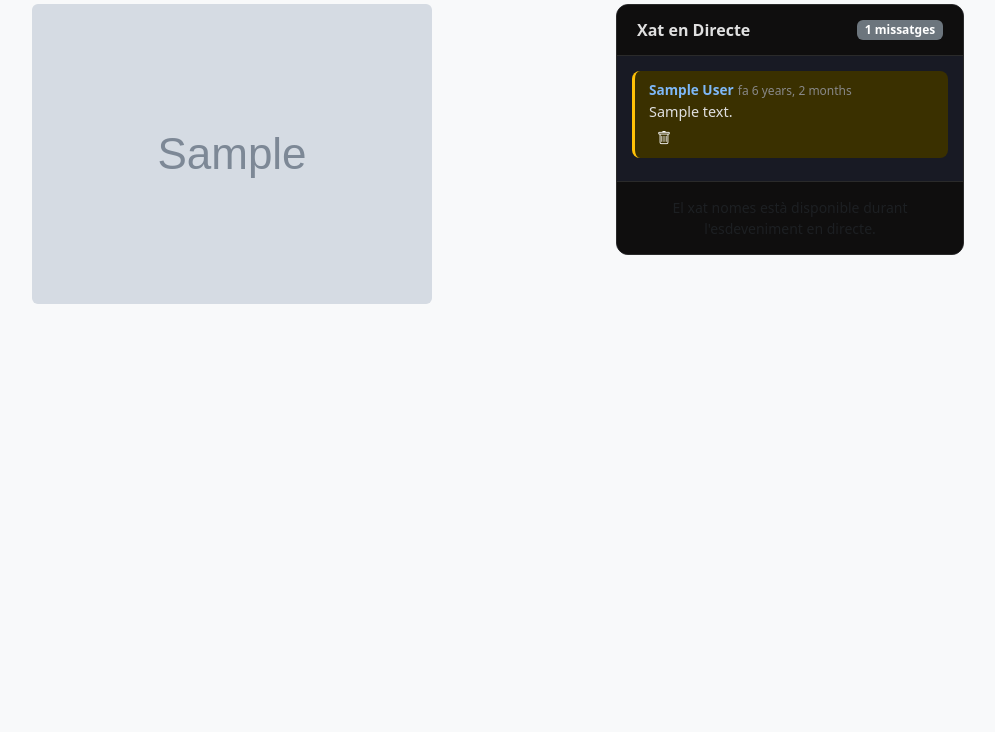
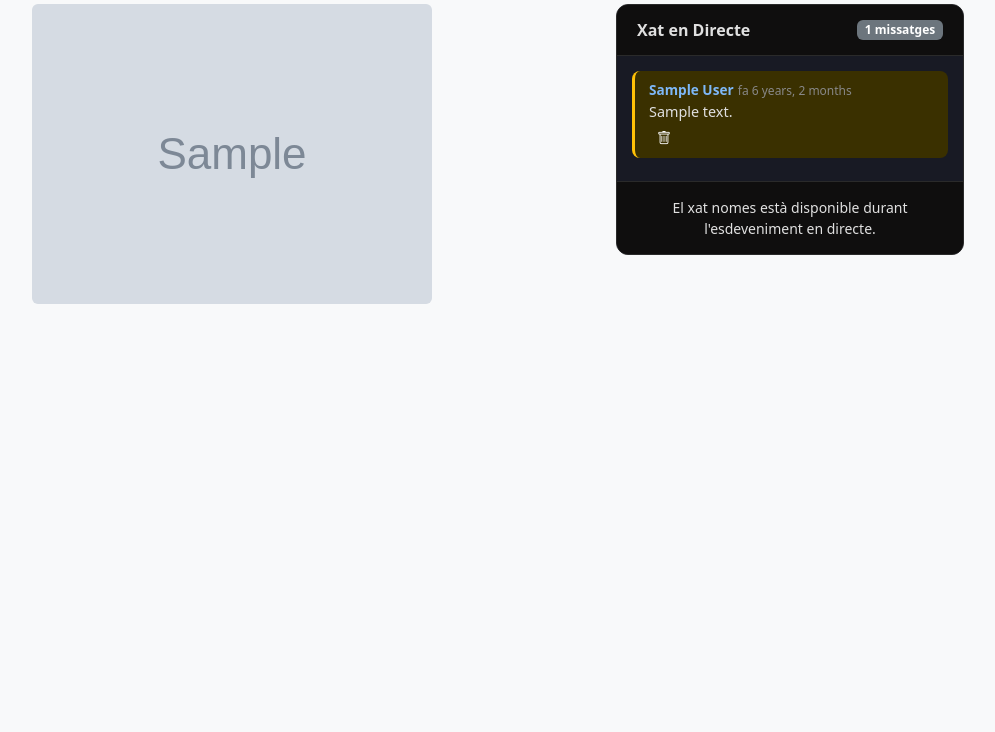
Before and after one commit to eto-4/StreamEvents, a Django app: page /1/ in a window 1280 px wide. Shown: the part 168-900 px from the top of the page, without its empty margins (222-1217 px from the left). Run offline with Django 3.2, Linux system fonts and the light colour scheme; a user stored in the database is signed in; tables that the repository leaves empty hold one stand-in row (values such as "Sample post"); grey boxes marked "Sample" are stand-in pictures; parts of the project's set-up code (start-up, migrations or seed data) failed here and were passed over.

Commit message:
canvis visuals finals

```diff
--- a/xaty/static/xaty/js/xaty.js
+++ b/xaty/static/xaty/js/xaty.js
@@ -64,7 +64,7 @@ document.addEventListener('DOMContentLoaded', function () {
 
             if (data.messages.length === 0) {
                 if (eventStatus === 'live') {
-                    chatMessages.innerHTML = '<p class="text-muted text-center small">Encara no hi ha missatges. Sigues el primer!</p>';
+                    chatMessages.innerHTML = '<p class="message-actions text-center small">Encara no hi ha missatges. Sigues el primer!</p>';
                 }
                 // Si no és live: no mostrem res, el loading ja ha desaparegut
             } else {
--- a/xaty/templates/xaty/chat_box.html
+++ b/xaty/templates/xaty/chat_box.html
@@ -8,7 +8,7 @@
     </div>
     {% comment %} Àrea de missatges {% endcomment %}
     <div class="chat-messages" id="chat-messages">
-        <p class="text-muted text-center small" id="loading-text">Carregant missatges...</p>
+        <p class="message-actions text-center small" id="loading-text">Carregant missatges...</p>
     </div>
 
     {% comment %} Formulari d'enviament {% endcomment %}
@@ -32,7 +32,7 @@
         </div>
     {% else %}
         <div class="chat-info-msg">
-            <p class="text-muted text-center small mb-0">
+            <p class="message-actions text-center small mb-0">
                 El xat nomes està disponible durant l'esdeveniment en directe.
             </p>
         </div>
```
